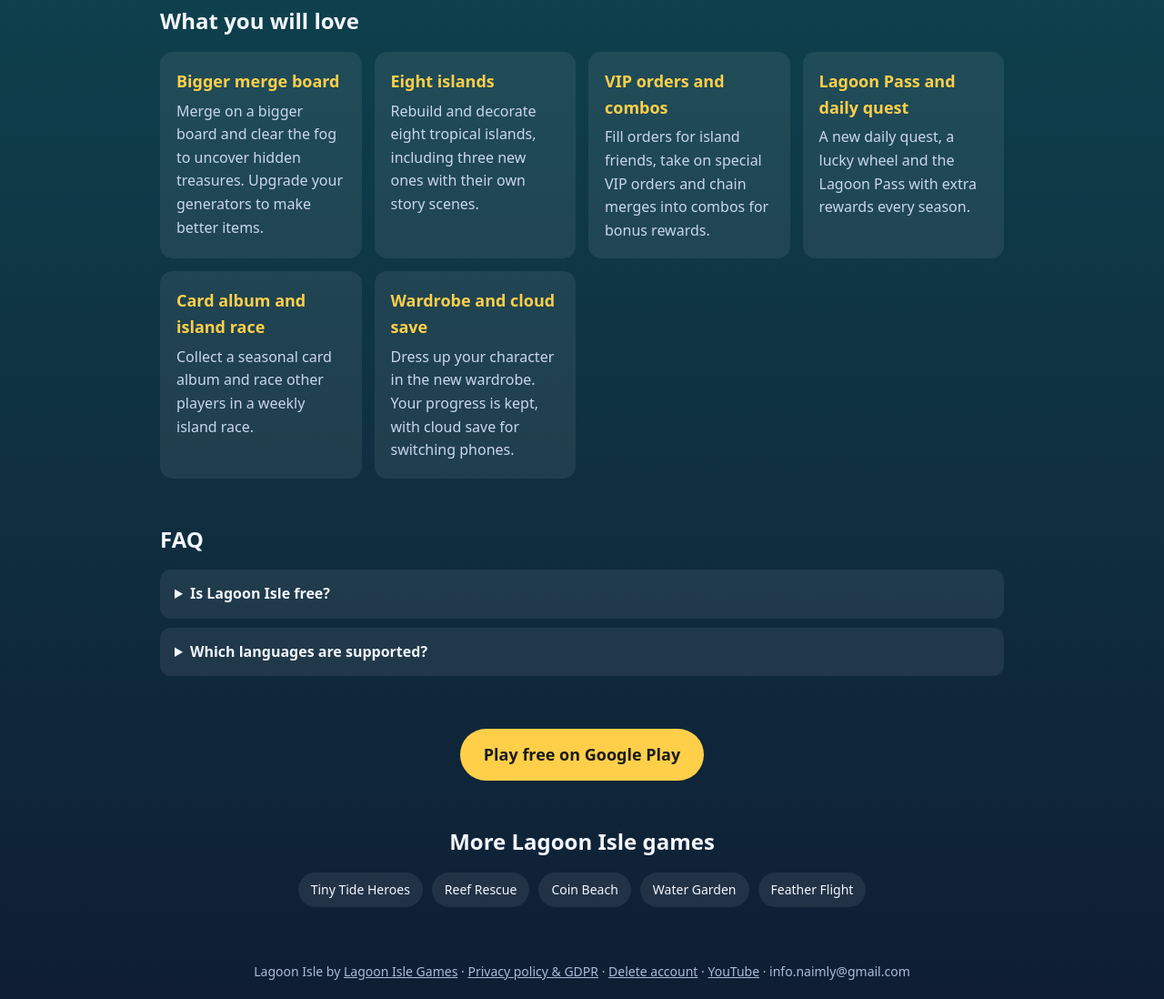
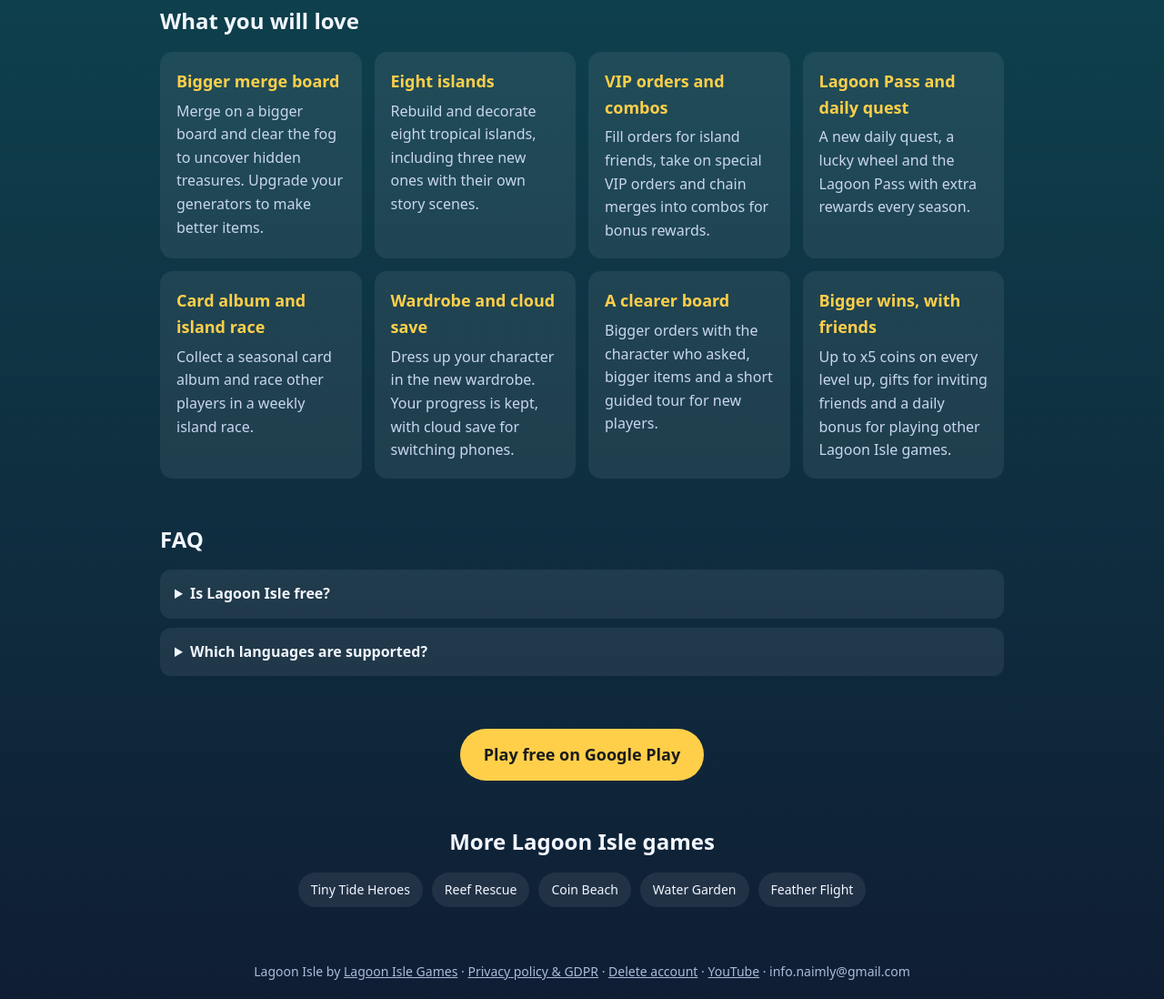
Before and after one commit to danbenyakov-code/danbenyakov-code.github.io, a plain HTML site: page merge/index.html in a window 1280 px wide. Shown: the part 1490-2588 px from the top of the page at 91% size. Drawn offline with Linux system fonts and the light colour scheme.

Commit message:
Lagoon Isle page: new features

```diff
--- a/merge/index.html
+++ b/merge/index.html
@@ -41,7 +41,7 @@ details{background:rgba(255,255,255,.07);border-radius:12px;padding:14px 16px;ma
 <img class="og" src="og.png" width="1024" height="500" alt="Lagoon Isle: Tropical Merge Puzzle" fetchpriority="high">
 </header>
 <section><h2>Watch the trailer</h2><div class="video"><iframe src="https://www.youtube-nocookie.com/embed/nsyAW6J4qRw" title="Lagoon Isle official gameplay trailer" loading="lazy" allow="accelerometer; encrypted-media; gyroscope; picture-in-picture; web-share" referrerpolicy="strict-origin-when-cross-origin" allowfullscreen></iframe></div><p class="center"><a href="https://www.youtube.com/@lagoonislegames?sub_confirmation=1">More trailers and Shorts on YouTube</a></p></section>
-<section><h2>What you will love</h2><div class="grid"><div class="card"><h3>Bigger merge board</h3><p>Merge on a bigger board and clear the fog to uncover hidden treasures. Upgrade your generators to make better items.</p></div><div class="card"><h3>Eight islands</h3><p>Rebuild and decorate eight tropical islands, including three new ones with their own story scenes.</p></div><div class="card"><h3>VIP orders and combos</h3><p>Fill orders for island friends, take on special VIP orders and chain merges into combos for bonus rewards.</p></div><div class="card"><h3>Lagoon Pass and daily quest</h3><p>A new daily quest, a lucky wheel and the Lagoon Pass with extra rewards every season.</p></div><div class="card"><h3>Card album and island race</h3><p>Collect a seasonal card album and race other players in a weekly island race.</p></div><div class="card"><h3>Wardrobe and cloud save</h3><p>Dress up your character in the new wardrobe. Your progress is kept, with cloud save for switching phones.</p></div></div></section>
+<section><h2>What you will love</h2><div class="grid"><div class="card"><h3>Bigger merge board</h3><p>Merge on a bigger board and clear the fog to uncover hidden treasures. Upgrade your generators to make better items.</p></div><div class="card"><h3>Eight islands</h3><p>Rebuild and decorate eight tropical islands, including three new ones with their own story scenes.</p></div><div class="card"><h3>VIP orders and combos</h3><p>Fill orders for island friends, take on special VIP orders and chain merges into combos for bonus rewards.</p></div><div class="card"><h3>Lagoon Pass and daily quest</h3><p>A new daily quest, a lucky wheel and the Lagoon Pass with extra rewards every season.</p></div><div class="card"><h3>Card album and island race</h3><p>Collect a seasonal card album and race other players in a weekly island race.</p></div><div class="card"><h3>Wardrobe and cloud save</h3><p>Dress up your character in the new wardrobe. Your progress is kept, with cloud save for switching phones.</p></div><div class="card"><h3>A clearer board</h3><p>Bigger orders with the character who asked, bigger items and a short guided tour for new players.</p></div><div class="card"><h3>Bigger wins, with friends</h3><p>Up to x5 coins on every level up, gifts for inviting friends and a daily bonus for playing other Lagoon Isle games.</p></div></div></section>
 <section><h2>FAQ</h2><details><summary>Is Lagoon Isle free?</summary><p>Yes, with optional in-app purchases, including random items, and optional rewarded ads.</p></details><details><summary>Which languages are supported?</summary><p>English.</p></details></section>
 <section class="center"><a class="cta" href="https://play.google.com/store/apps/details?id=com.lagoonisle.merge&amp;referrer=utm_source%3Dwebsite%26utm_medium%3Dlanding%26utm_campaign%3Dmerge_bottom">Play free on Google Play</a></section>
 <section class="center"><h2>More Lagoon Isle games</h2><div class="more"><a href="/tide/">Tiny Tide Heroes</a><a href="/reef/">Reef Rescue</a><a href="/beach/">Coin Beach</a><a href="/garden/">Water Garden</a><a href="/birds/">Feather Flight</a></div></section>
```
